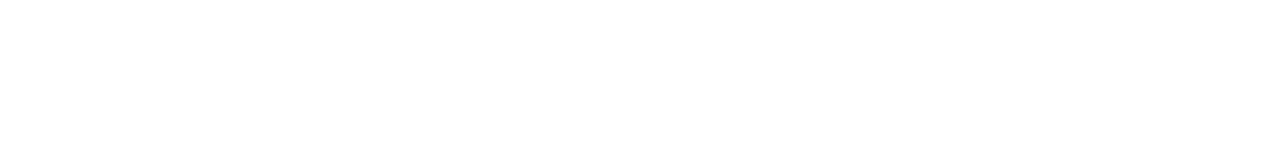
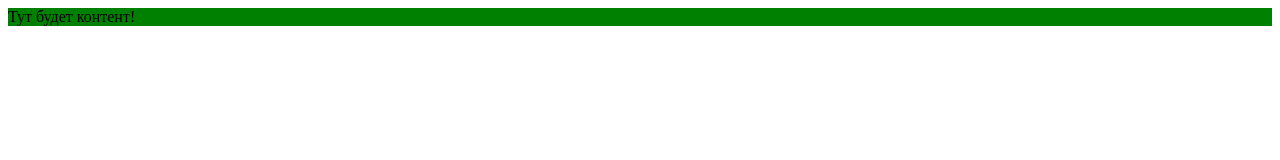
Before and after one commit to InnocentUsenko/rsschool-cv, a plain HTML site: page index.html in a window 1280 px wide. Drawn offline with Linux system fonts and the light colour scheme.

Commit message:
init: edited files

```diff
--- a/index.html
+++ b/index.html
@@ -4,10 +4,10 @@
     <meta charset="UTF-8">
     <meta http-equiv="X-UA-Compatible" content="IE=edge">
     <meta name="viewport" content="width=device-width, initial-scale=1.0">
-    <title>CV</title>
+    <title>CVp</title>
     <link href="style.css" rel="stylesheet">
 </head>
 <body>
-    <div></div>
+    <div>Тут будет контент!</div>
 </body>
 </html>
--- a/style.css
+++ b/style.css
@@ -1,3 +1,4 @@
 div {
-background: red;
+background: green;
+color:black
 }
```
